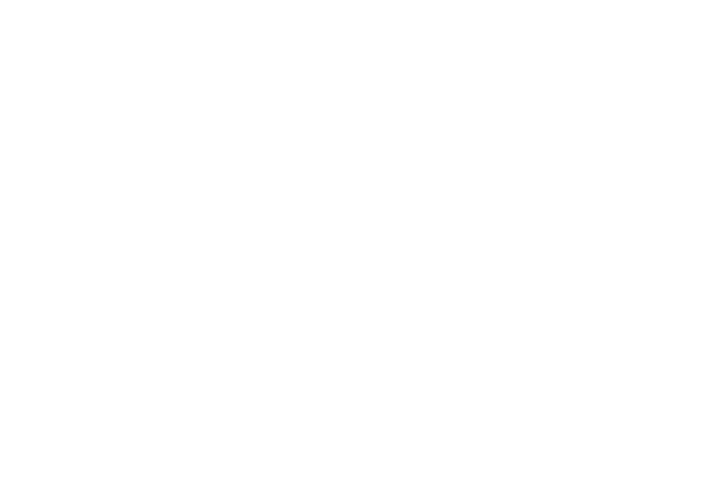
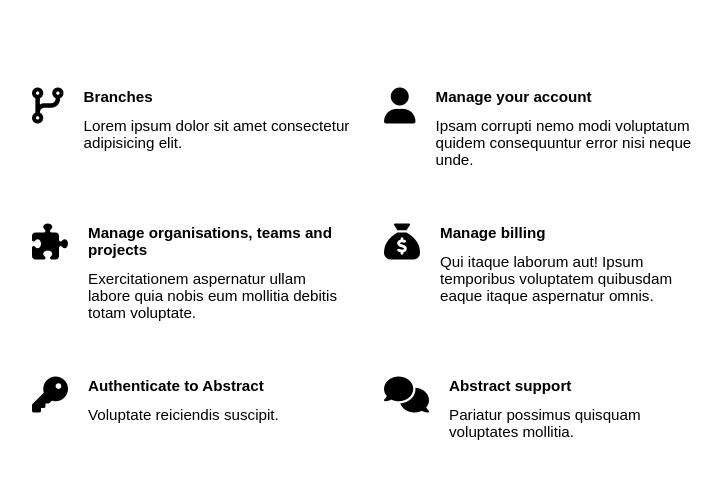
Before and after one commit to nuria-marmol/help-page, an Angular app: page / in a window 1280 px wide. Shown: the top 478 px of the page, without its empty margins (272-993 px from the left). Built offline with nearby package versions, Linux system fonts and the light colour scheme.

Commit message:
card styles

```diff
--- a/src/app/app.component.html
+++ b/src/app/app.component.html
@@ -1 +1,2 @@
+<app-help-page></app-help-page>
 <router-outlet></router-outlet>
--- a/src/app/help-page/help-page.component.css
+++ b/src/app/help-page/help-page.component.css
@@ -0,0 +1,21 @@
+.help-page {
+
+    section {
+        display: grid;
+        grid-template-columns: repeat(2, minmax(10rem, 20rem));
+        grid-column-gap: 2rem;
+        grid-row-gap: 2.75rem;
+        justify-content: center;
+        margin: 5.5rem 0;
+    }
+}
+
+@media (max-width: 600px) {
+    .help-page {
+
+        section {
+            margin: 5.5rem .75rem;
+            grid-template-columns: minmax(5rem, 20rem);
+        }
+    }
+}
--- a/src/app/help-page/help-page.component.html
+++ b/src/app/help-page/help-page.component.html
@@ -1,6 +1,7 @@
-<!-- <ng-container *ngFor="let card of cards">
-  <app-icon-card [card]="card" (selectedCard)="seeSelectedCard($event)"></app-icon-card>
-</ng-container> -->
-@for (card of cards; track card) {
-    <app-icon-card [card]="card" (selectedCard)="seeSelectedCard($event)"></app-icon-card>
-}
+<div class="help-page">
+  <section>
+    @for (card of cards; track card) {
+      <app-icon-card [card]="card" (selectedCard)="seeSelectedCard($event)"></app-icon-card>
+    }
+  </section>
+</div>
--- a/src/app/help-page/help-page.component.ts
+++ b/src/app/help-page/help-page.component.ts
@@ -11,19 +11,34 @@ import { IconCardType } from '../icon-card-type';
 export class HelpPageComponent {
   cards: Array<IconCardType> = [
     {
-      title: 'Título de ejemplo1',
-      text: 'Párrafo 1 del componente',
-      iconClass: 'fa-solid fa-leaf'
+      title: 'Branches',
+      text: 'Lorem ipsum dolor sit amet consectetur adipisicing elit.',
+      iconClass: 'fa-solid fa-code-branch'
     },
     {
-      title: 'Título de ejemplo2',
-      text: 'Párrafo 2 del componente',
-      iconClass: 'fa-solid fa-book'
+      title: 'Manage your account',
+      text: 'Ipsam corrupti nemo modi voluptatum quidem consequuntur error nisi neque unde.',
+      iconClass: 'fa-solid fa-user'
     },
     {
-      title: 'Título de ejemplo3',
-      text: 'Párrafo 3 del componente',
-      iconClass: 'fa-solid fa-user'
+      title: 'Manage organisations, teams and projects',
+      text: 'Exercitationem aspernatur ullam labore quia nobis eum mollitia debitis totam voluptate.',
+      iconClass: 'fa-solid fa-puzzle-piece'
+    },
+    {
+      title: 'Manage billing',
+      text: 'Qui itaque laborum aut! Ipsum temporibus voluptatem quibusdam eaque itaque aspernatur omnis.',
+      iconClass: 'fa-solid fa-sack-dollar'
+    },
+    {
+      title: 'Authenticate to Abstract',
+      text: 'Voluptate reiciendis suscipit.',
+      iconClass: 'fa-solid fa-key'
+    },
+    {
+      title: 'Abstract support',
+      text: 'Pariatur possimus quisquam voluptates mollitia.',
+      iconClass: 'fa-solid fa-comments'
     }
   ]
 
--- a/src/app/help-page/icon-card/icon-card.component.css
+++ b/src/app/help-page/icon-card/icon-card.component.css
@@ -1,14 +1,18 @@
 .card {
     display: flex;
-    gap: .5rem;
+    gap: 1.25rem;
     font-family: Arial, Helvetica, sans-serif;
 
     h2 {
-        margin-top: unset;
-        font-size: 1.25rem;
+        margin: unset;
+        font-size: .95rem;
+    }
+
+    p {
+        margin: .75rem 0;
     }
 
     i {
-        font-size: 1.5rem;
+        font-size: 2.25rem;
     }
 }
--- a/src/styles.css
+++ b/src/styles.css
@@ -1,2 +1,6 @@
 /* You can add global styles to this file, and also import other style files */
 @import '@fortawesome/fontawesome-free/css/all.min.css';
+
+body {
+    font-size: .95rem;
+}
```
Also changed, not shown: 1 other file (tests, documents, lock files or other folders).
